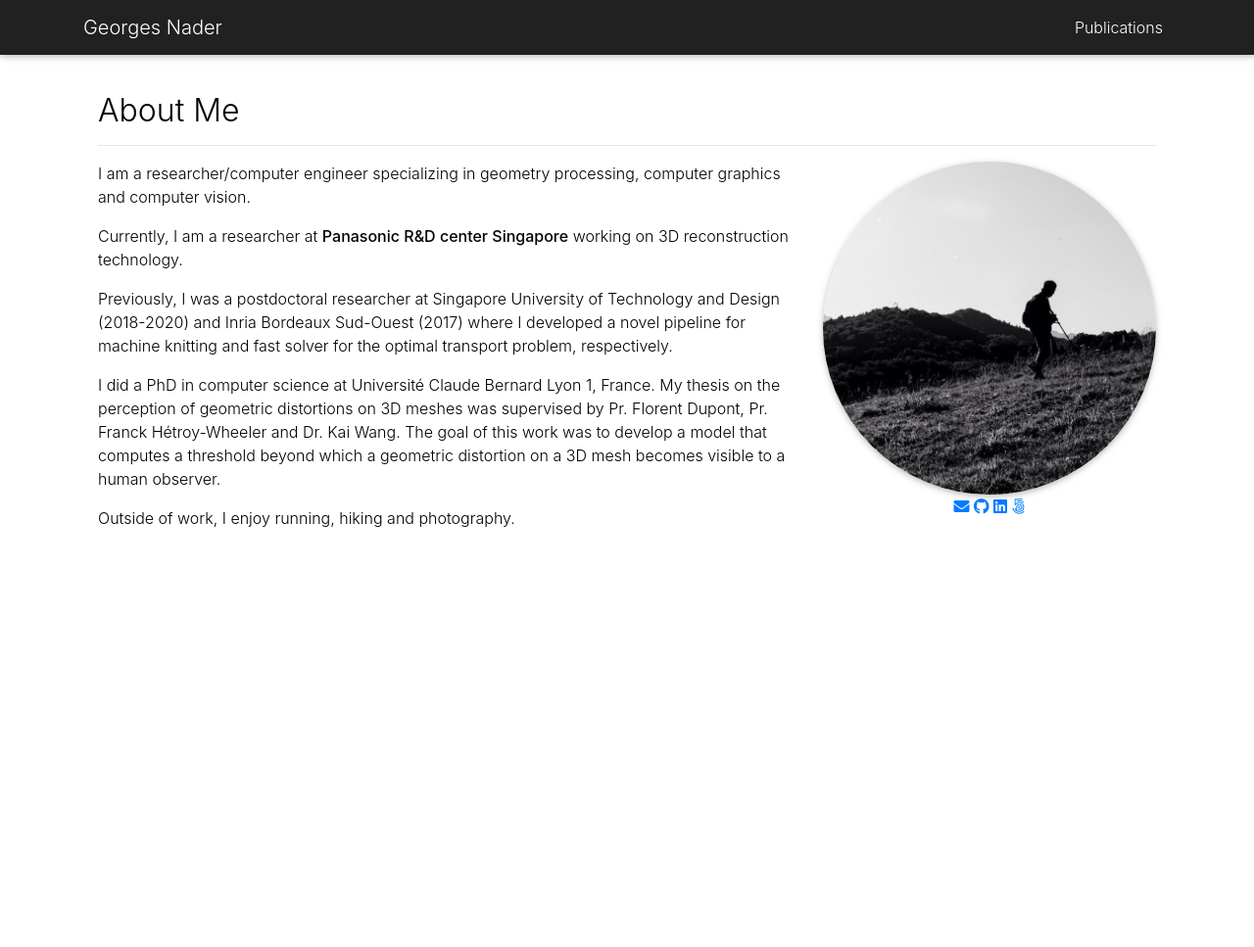
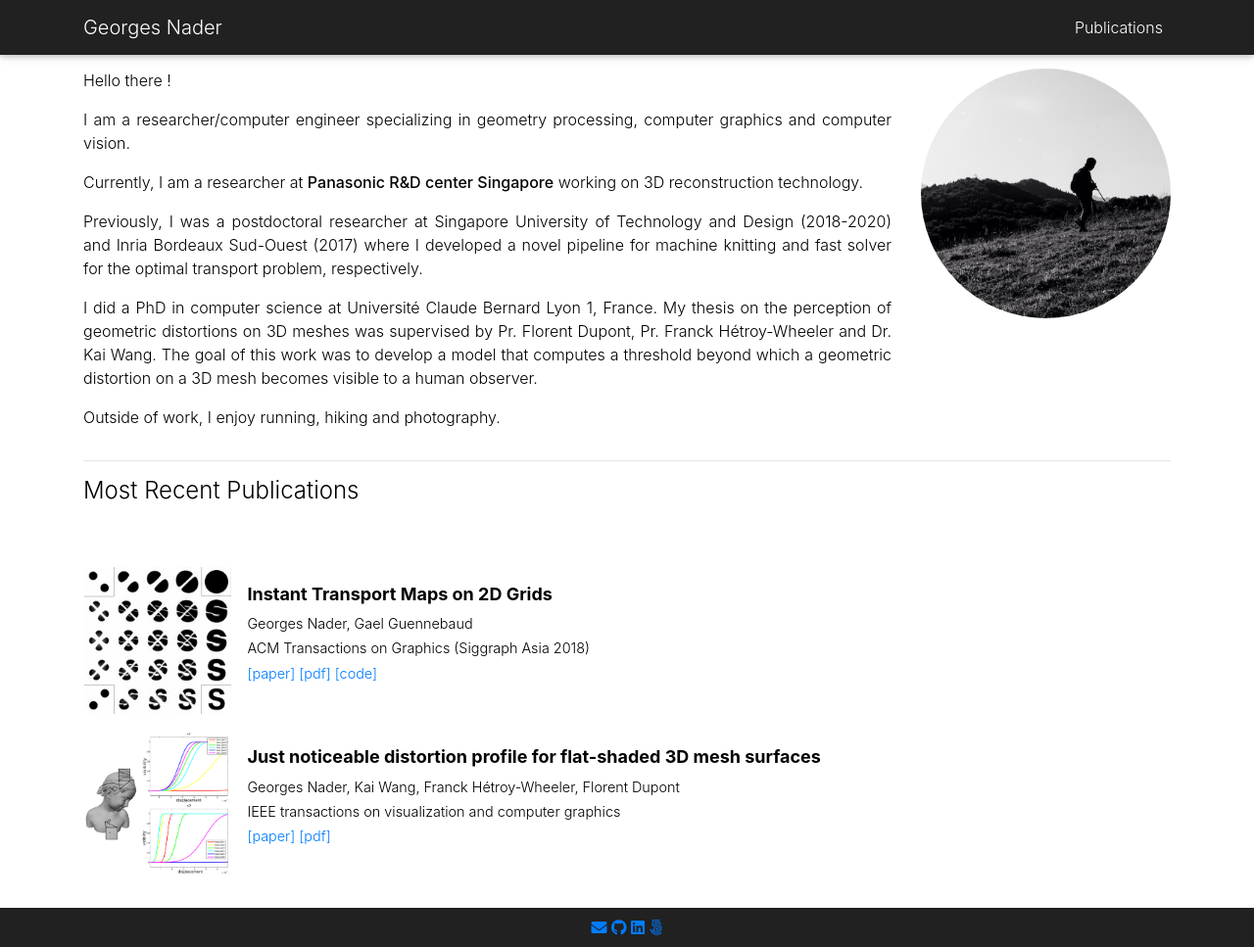
Before and after one commit to gnader/gnader.github.io, a Jekyll site: the page built from index.md, in a window 1280 px wide and 967 px high. Shown: the whole window at 98% size. Built offline with Jekyll 4.4.1, drawn with Linux system fonts in a browser that asks for light colours; nearby versions of some CDN libraries; a style sheet for code colours, icons or effects is not loaded.

Commit message:
home page now adapts to screen size

```diff
--- a/_includes/footer.html
+++ b/_includes/footer.html
@@ -1,5 +1,6 @@
 <footer class="py-2 bg-dark fixed-bottom">
-  <div class="container">
-    <p class="m-0 text-center text-white">powered by <a class="text-white" href="https://jekyllrb.com/">Jekyll</a>; {{ site.time | date: '%Y' }}</p>
+  <div class="container text-center">
+    {% include social.html %}
+    <!-- <p class="m-0 text-center text-white">powered by <a class="text-white" href="https://jekyllrb.com/">Jekyll</a>; {{ site.time | date: '%Y' }}</p> -->
   </div>
 </footer>
--- a/_layouts/default.html
+++ b/_layouts/default.html
@@ -14,13 +14,13 @@
 
     <!-- Content -->
 
-    <div class="container mt-4">
+    <div class="container">
       {{ content }}
     </div>
 
     <!-- Footer -->
 
-    <!-- {% include footer.html %} -->
+    {% include footer.html %}
 
   </body>
 
--- a/_layouts/home.html
+++ b/_layouts/home.html
@@ -2,9 +2,38 @@
 layout: default
 ---
 
-<div class="row">
-  <div class="col-12">
-    <img class="img-fluid z-depth-1 rounded-circle" src="{{ page.image | prepend: '/assets/img/' | relative_url }}">
+<!-- <div class="d-inline-flex justify-content-center flex-wrap test">
+  <div class="float-md-left test" style="width: 200px;">
+    <img class="img-fluid rounded-circle" src="{{ page.image | prepend: '/assets/img/' | relative_url }}">
   </div>
-  <div class="col-12"> {{content}} </div>
+  <div class="test"> {{content}} </div>
+</div> -->
+
+<div class="row align-middle">
+  <div class="col-md-12 d-block d-md-none text-center">
+      <img class="img-fluid rounded-circle" style="width: 200px;" src="{{ page.image | prepend: '/assets/img/' | relative_url }}">
+  </div>
+  <div class="col-xl-9 col-lg-9 col-md-8 col-xs-12 text-justify">
+    {{content}}
+  </div>
+  <div class="col-xl-3 col-lg-3 col-md-4 d-none d-md-block text-center">
+    <img class="img-fluid rounded-circle" src="{{ page.image | prepend: '/assets/img/' | relative_url }}">
 </div>
+</div>
+<hr/>
+<div>
+  <h4>Most Recent Publications</h4>
+  {%- assign pubs = site.publications | sort: "year" | reverse -%}
+    {%- if pubs.size > 0 -%}
+      <div class="row">
+        <div class="pubyear col-12"><h4>{{_year_}}</h4></div>
+      </div>
+      <table>
+        <tbody>
+        {%- for pub in pubs limit:2 -%}
+          {% include pubItem.html %}
+        {%- endfor -%}
+        </tbody>
+      </table>
+    {%- endif -%}
+</div>
--- a/assets/css/main.scss
+++ b/assets/css/main.scss
@@ -59,3 +59,8 @@ body {
 	max-width: 800px;
 	max-height: 300px;
 }
+
+.test {
+	border-style: solid;
+	border-width: 2px;
+}
--- a/index.md
+++ b/index.md
@@ -1,9 +1,11 @@
 ---
-layout: about
+layout: home
 title: Georges Nader's webpage
 
 image: profile.jpeg
 ---
+
+Hello there !
 
 I am a researcher/computer engineer specializing in geometry processing, computer graphics and computer vision.
 
```
Also changed, not shown: assets/img/pub/2014_pointcloud-editing_thumb.png, assets/img/pub/2018_ot-transport_thumb.png.jpg (added), 1 other file.
